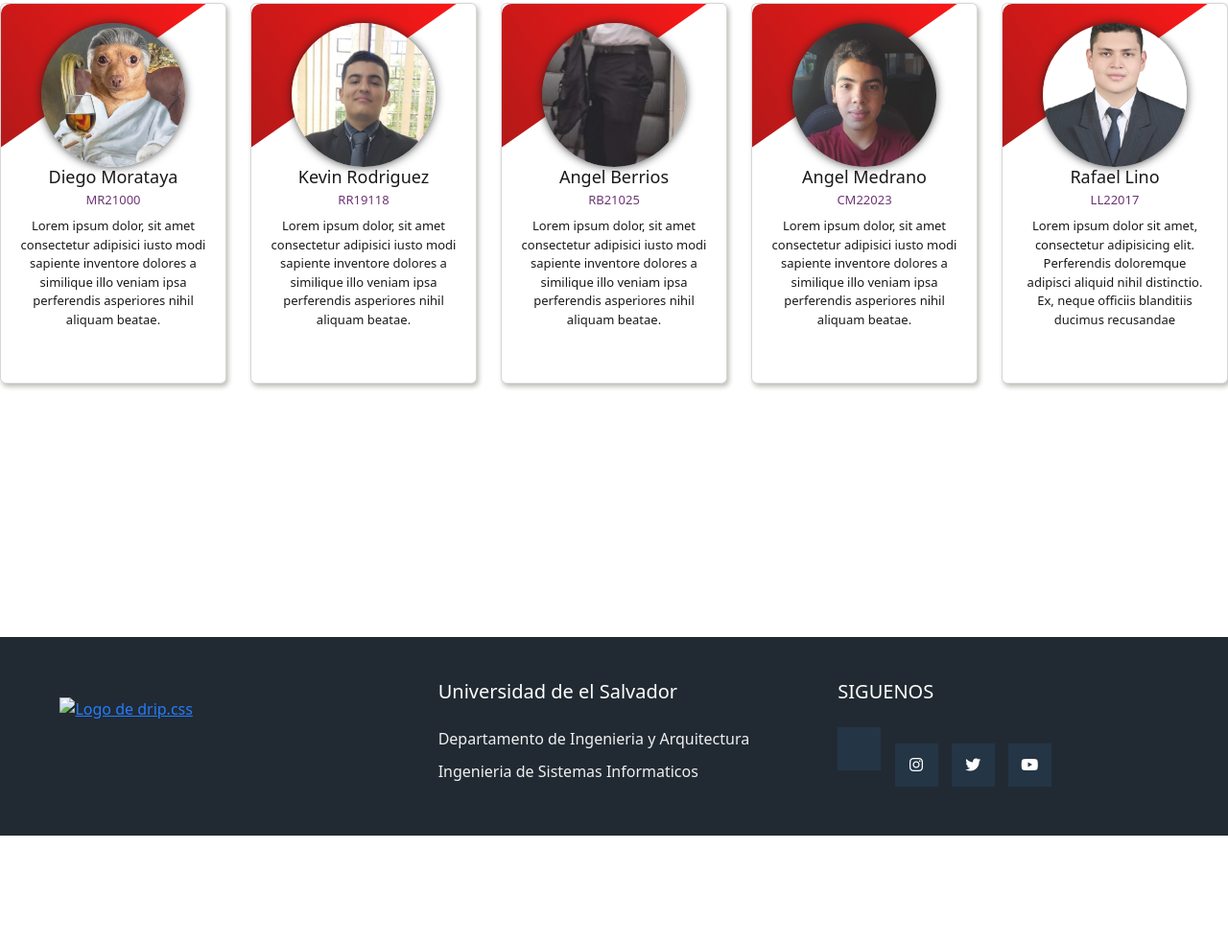
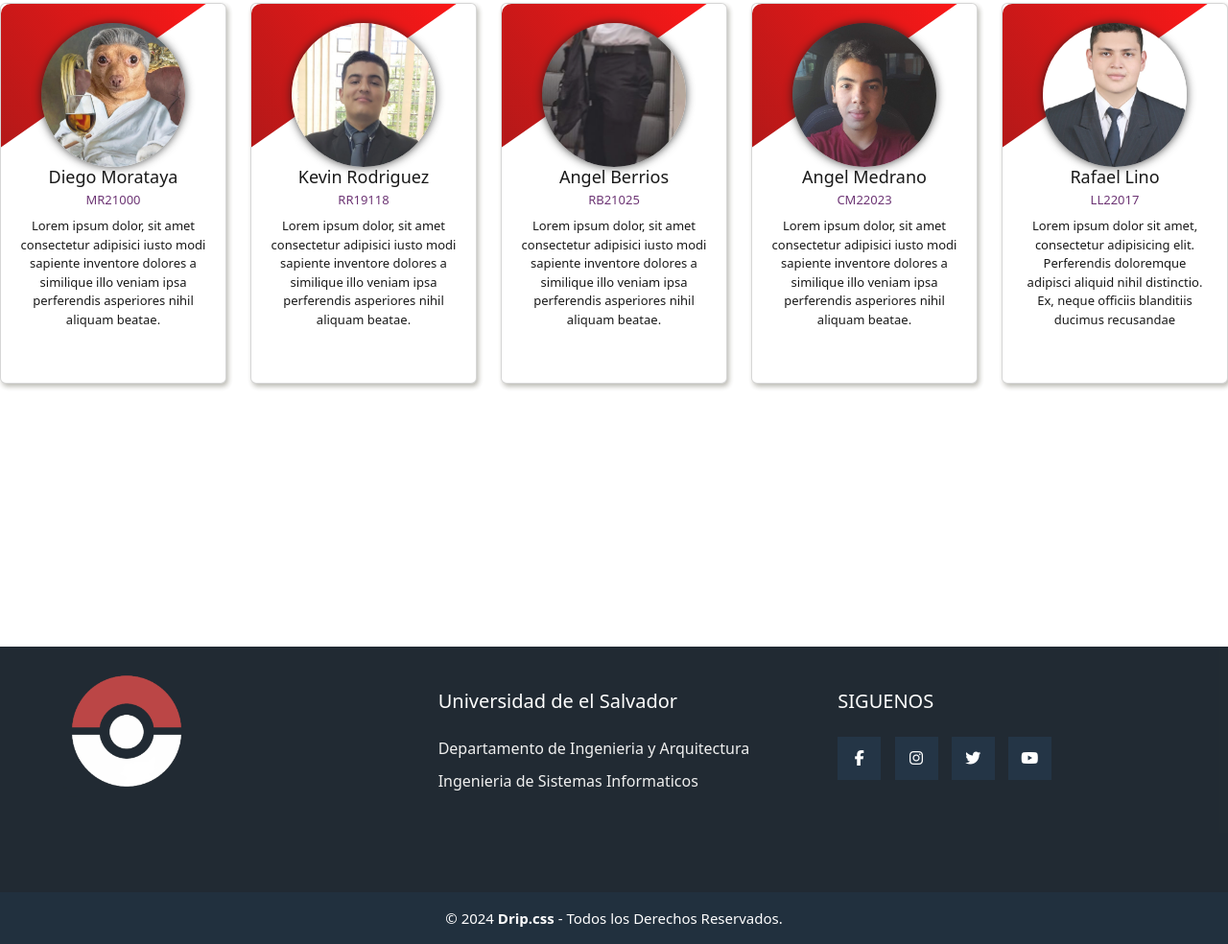
Before and after one commit to 0kev0/HDP_POKEDEX, a plain HTML site: page abaut.html in a window 1280 px wide. Shown: the part 149-1133 px from the top of the page at 96% size. Before the commit the page ends 1020 px from the top, so only its background shows below. Drawn offline with nearby package versions, Linux system fonts and the light colour scheme; files that its build step writes are made by us from their sources; a web font is replaced by a local one.

Commit message:
arreglando el footer del abaut

```diff
--- a/abaut.html
+++ b/abaut.html
@@ -97,8 +97,37 @@
     </div>
 
     </div><br><br><br><br><br><br><br><br><br><br><br>
-<footer class="pie-pagina">
-    <div class="grupo-1">
-    <div class="Fother-box">
-        <figure>
-            <a href="#">                  <img src="/WhatsApp_Image_2024-04-30_at_9.34.35_PM-removebg-preview.png" alt="Logo de drip.css">              </a>          </figure>      </div>      <div class="Fother-box">          <h2>Universidad de el Salvador</h2>          <p>Departamento de Ingenieria y Arquitectura</p>          <p>Ingenieria de Sistemas Informaticos</p>      </div>      <div class="Fother-box">          <h2>SIGUENOS</h2>          <div class="red-social">              <a class="fb" href="#" class="fa fa-facebook" ></a>              <a href="#" class="fa fa-instagram"></a>              <a href="#" class="fa fa-twitter"></a>              <a href="#" class="fa fa-youtube"></a>          </div>      </div></body><script src="/script.js"></script>  <script src="/script.js"></script></html>
+    <div class="cell-footer">
+        <footer class="pie-pagina plta-dos-backgraund-B">
+          <div class="grupo-1">
+            <div class="Fother-box">
+              <figure>
+                <a href="#">
+                  <a href="https://vectorified.com/pokedex-icon" title="Pokedex Icon"><img src="/IMG/Pokeball_SinBg.png"
+                      width="350" /></a>
+                </a>
+              </figure>
+            </div>
+            <div class="Fother-box">
+              <h2>Universidad de el Salvador</h2>
+              <p>Departamento de Ingenieria y Arquitectura</p>
+              <p>Ingenieria de Sistemas Informaticos</p>
+            </div>
+            <div class="Fother-box">
+              <h2>SIGUENOS</h2>
+              <div class="red-social">
+                <a id="fb" href="#" class="fa fa-facebook fb"></a>
+                <a id="ig" href="#" class="fa fa-instagram"></a>
+                <a id="tw" href="#" class="fa fa-twitter"></a>
+                <a id="yt" href="https://youtu.be/dQw4w9WgXcQ" class="fa fa-youtube"></a>
+              </div>
+            </div>
+          </div>
+          <div class="grupo-2">
+            <small>&copy; 2024 <b>Drip.css</b> - Todos los Derechos Reservados.</small>
+          </div>
+        </footer>
+      </div>
+    </body>
+    <script src="/script.js"></script>
+    <script src="/script.js"></script></html>
```
